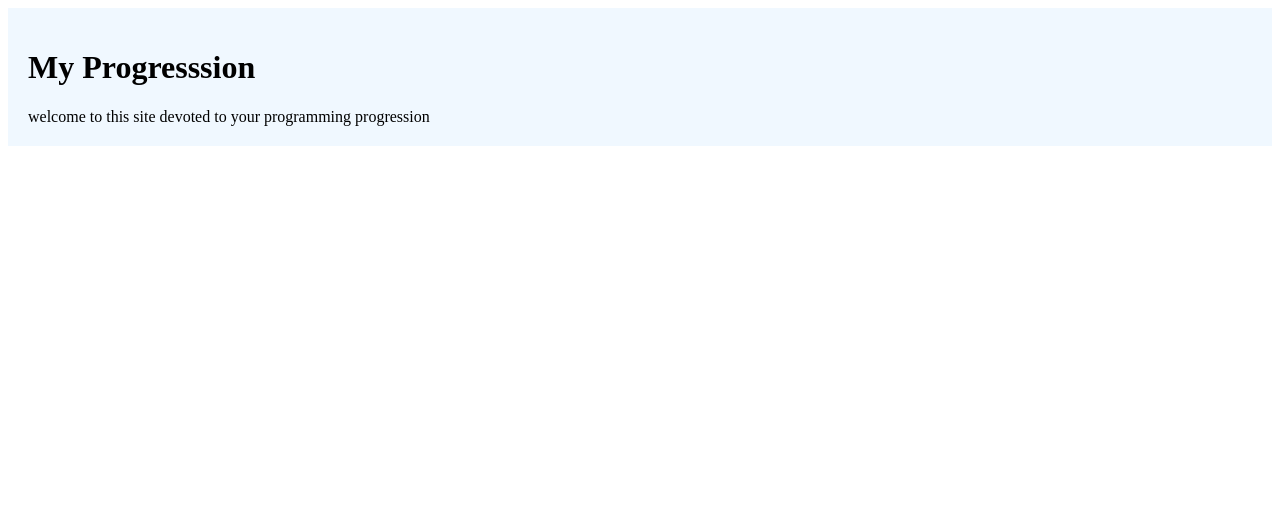
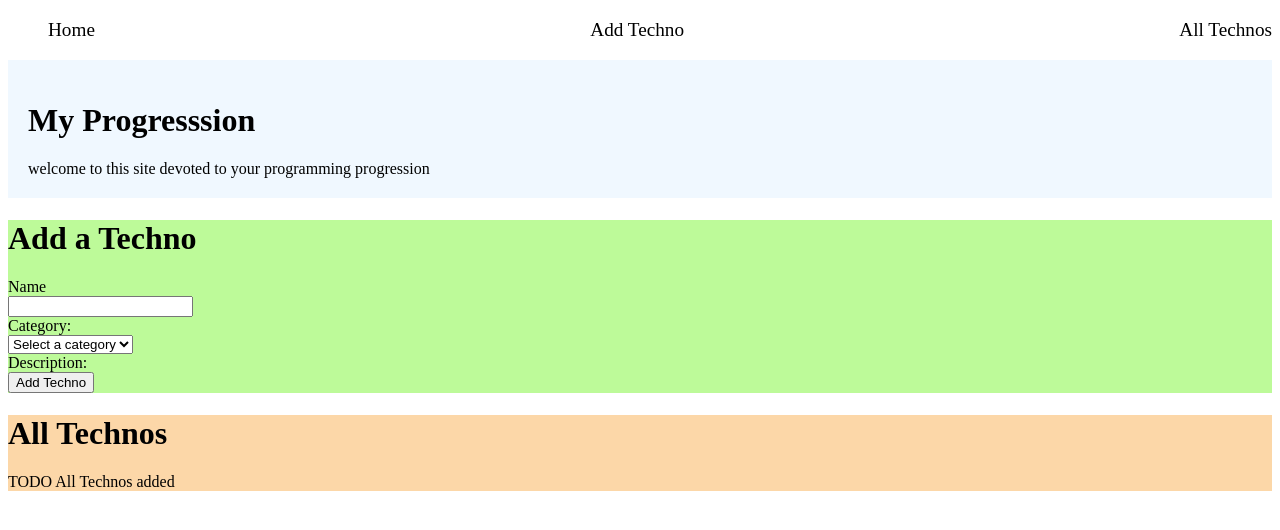
Before and after one commit to asseBadiane/My-progress-with-react, a React (Create React App) app: page /add in a window 1280 px wide. Shown: the top 530 px of the page. Built offline with nearby package versions, Linux system fonts and the light colour scheme.

Commit message:
J'ai crée les fonction component

```diff
--- /dev/null
+++ b/src/components/Menu.js
@@ -0,0 +1,11 @@
+export default function Menu() {
+    return (
+        <div className="menu">
+            <ul>
+                <li>Home</li>
+                <li>Add Techno</li>
+                <li>All Technos</li>
+            </ul>
+        </div>
+    )
+}
--- a/src/css/app.css
+++ b/src/css/app.css
@@ -1 +1,4 @@
-@import './home.css'
+@import './home.css';
+@import './menu.css';
+@import './technoAdd.css';
+@import './technoList.css'
--- /dev/null
+++ b/src/css/menu.css
@@ -0,0 +1,10 @@
+.menu {
+    font-size: 1.2rem;
+}
+
+ul {
+    list-style: none;
+    display: flex;
+    flex-direction: row;
+    justify-content: space-between;
+}
--- /dev/null
+++ b/src/css/technoAdd.css
@@ -0,0 +1,3 @@
+.techno-add {
+    background-color: rgb(189, 250,153);
+}
--- /dev/null
+++ b/src/css/technoList.css
@@ -0,0 +1,3 @@
+.techno-list {
+    background-color: rgb(252, 215, 168);
+}
--- a/src/pages/App.js
+++ b/src/pages/App.js
@@ -1,10 +1,18 @@
 // import logo from './logo.svg';
+import Menu from '../components/Menu';
 import '../css/app.css';
 import Home from './Home';
+import TechnoAdd from './TechnoAdd';
+import TechnoList from './TechnoList';
 
 function App() {
   return (
-    < Home />
+    <>
+      <Menu />
+      <Home />
+      <TechnoAdd />
+      <TechnoList />
+    </>
   );
 }
 
--- /dev/null
+++ b/src/pages/TechnoAdd.js
@@ -0,0 +1,29 @@
+export default function TechnoAdd() {
+    return (
+        <div className="techno-add">
+             <h1>Add a Techno</h1>
+             <div>
+                <form>
+                    <label htmlFor="techno-name">Name</label>
+                    <br />
+                    <input type="text" name="techno-name" id="techno-name"  />
+                    <br />
+                    <label htmlFor="techno-category">Category:</label>
+                    <br />
+                    <select name="techno-category" id="techno-category">
+                        <option value="">Select a category</option>
+                        <option value="front">Front</option>
+                        <option value="back">Back</option>
+                        <option value="fullstack">Full Stack</option>
+                        <option value="other">Other</option>
+                    </select>
+                    <br />
+                    <label htmlFor="techno-description">Description:</label>
+                    <br />
+                    <input type="submit" value="Add Techno" />
+                </form>
+             </div>
+        </div>
+    )
+
+}
--- /dev/null
+++ b/src/pages/TechnoList.js
@@ -0,0 +1,8 @@
+export default function TechnoList() {
+    return (
+        <div className="techno-list">
+            <h1>All Technos</h1>
+            <p>TODO All Technos added</p>
+        </div>
+    )
+}
```
